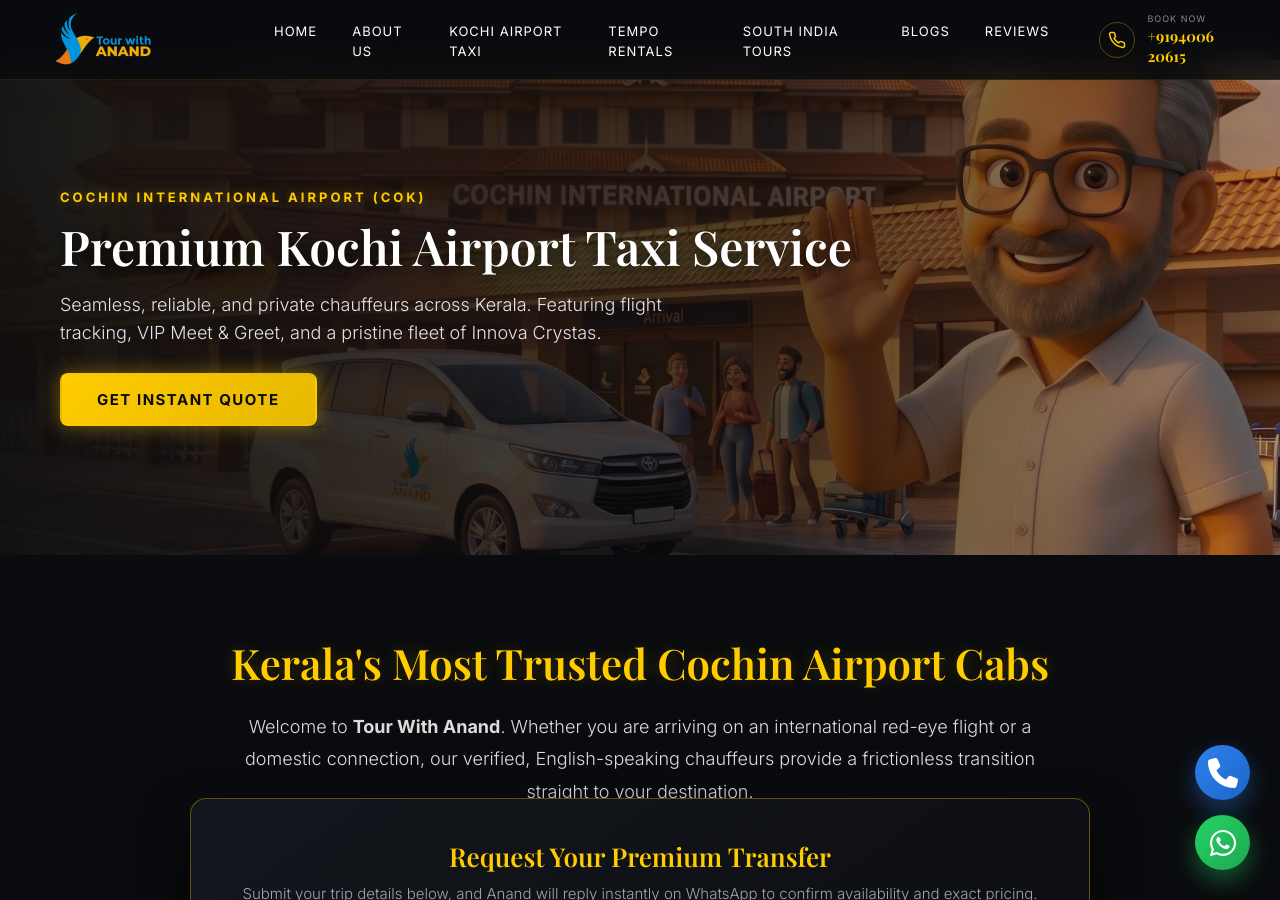
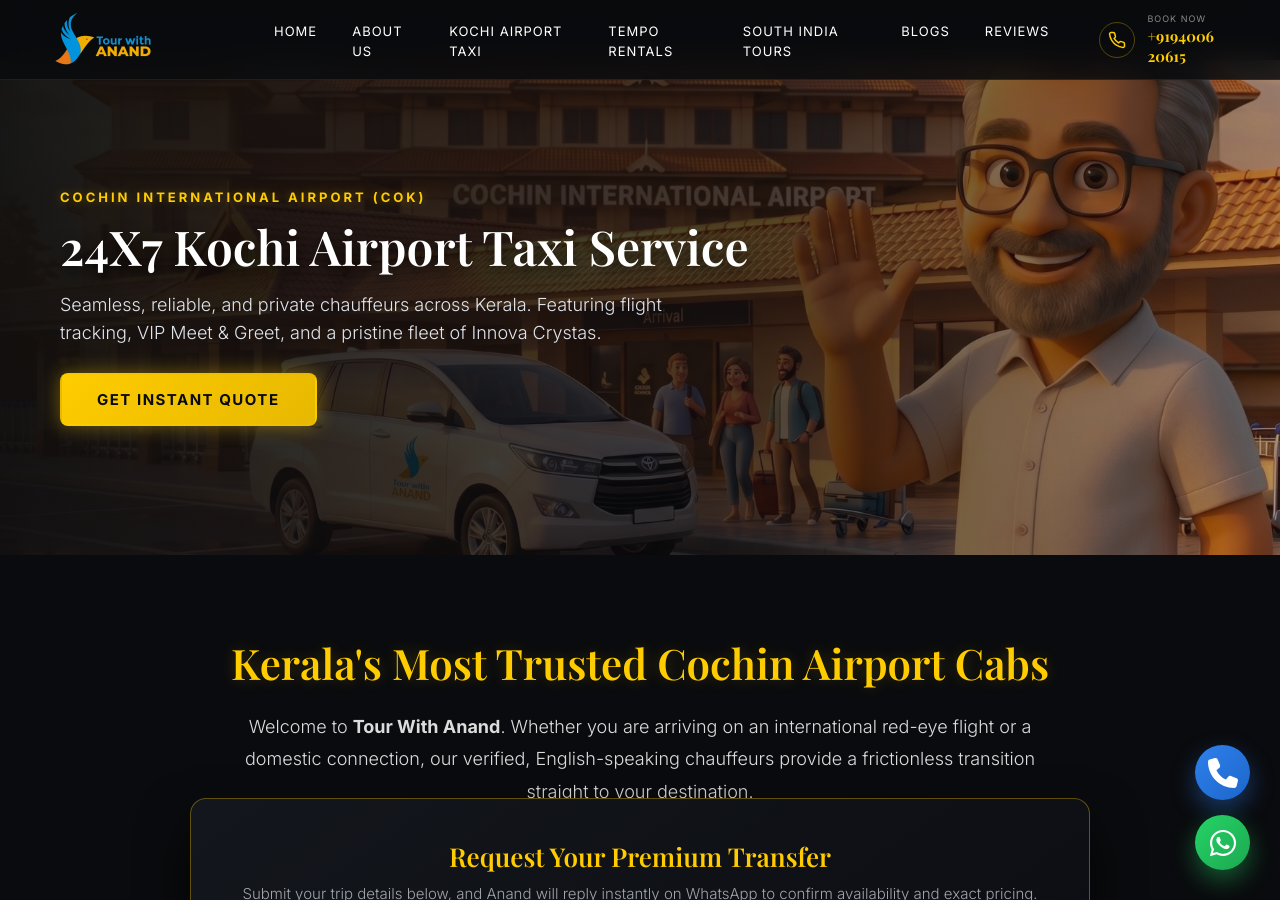
Before and after one commit to tourwithanand/tourwithanand-com, a Jekyll site: the page built from kochi-airport.html, in a window 1280 px wide and 900 px high. Built offline with Jekyll 4.4.1, drawn with Linux system fonts in a browser that asks for light colours.

Commit message:
Update kochi-airport.html

```diff
--- a/kochi-airport.html
+++ b/kochi-airport.html
@@ -2,7 +2,7 @@
 layout: default
 title: Premium Kochi Airport Taxi & Cochin Airport Cabs | Tour With Anand
 permalink: /taxi/kochi-airport/
-seo_keywords: "kochi airport taxi, cochin airport cabs, premium cab cochin international airport, meet and greet taxi kochi, innova crysta kochi airport, taxi from kochi airport to munnar, kerala airport transfers"
+seo_keywords: "kochi airport taxi, cochin airport cabs, premium kochi airport taxi service, best taxi service in kochi, innova crysta kochi airport, cochin airport taxi service, 24X7 Kochi airport taxi service"
 ---
 
 <link rel="preconnect" href="https://fonts.googleapis.com">
@@ -13,7 +13,7 @@
 {
   "@context": "https://schema.org",
   "@type": "TaxiService",
-  "name": "Tour With Anand - Premium Kochi Airport Cabs",
+  "name": "Tour With Anand - 24X7 Kochi Airport Taxi",
   "image": "https://tourwithanand.in/Mobile%20Hero%20Airprot.jpg",
   "@id": "https://tourwithanand.in/taxi/kochi-airport/",
   "url": "https://tourwithanand.in/taxi/kochi-airport/",
@@ -45,7 +45,7 @@
 
   <div class="desktop-hero-content">
     <span class="route-meta">Cochin International Airport (COK)</span>
-    <h1>Premium Kochi Airport Taxi Service</h1>
+    <h1>24X7 Kochi Airport Taxi Service</h1>
     <p>Seamless, reliable, and private chauffeurs across Kerala. Featuring flight tracking, VIP Meet & Greet, and a pristine fleet of Innova Crystas.</p>
     <a href="#booking-form" class="futuristic-btn" style="margin-top: 25px;">Get Instant Quote</a>
   </div>
@@ -60,7 +60,7 @@
 
   <div class="m-hero-content">
     <span class="route-meta">Kerala Intercity Transfers</span>
-    <h1>Premium Kochi Airport<br>Taxi Service</h1>
+    <h1>24X7 Kochi Airport<br>Taxi Service</h1>
     <p>Seamless, reliable, and private chauffeurs across Kerala.</p>
     <a href="#booking-form" class="futuristic-btn mobile-hero-btn">Book Your Ride</a>
   </div>
```
